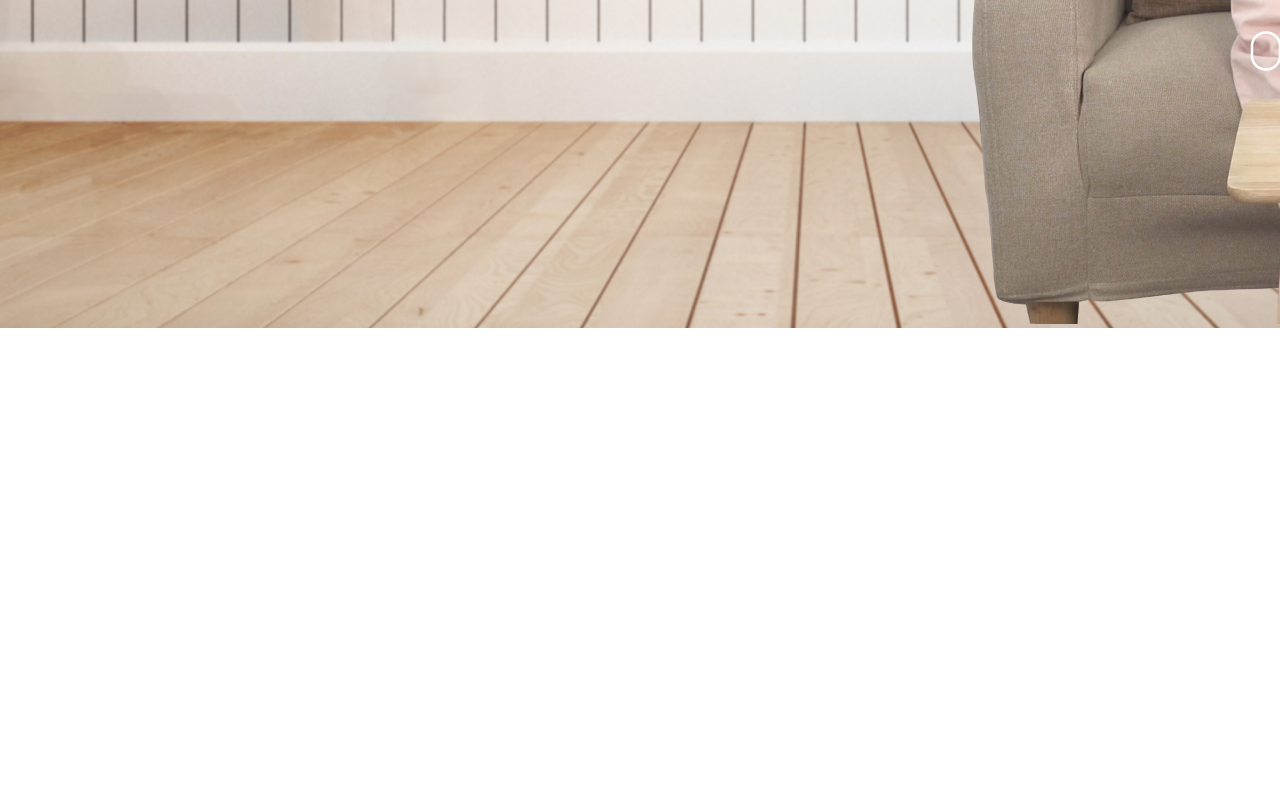
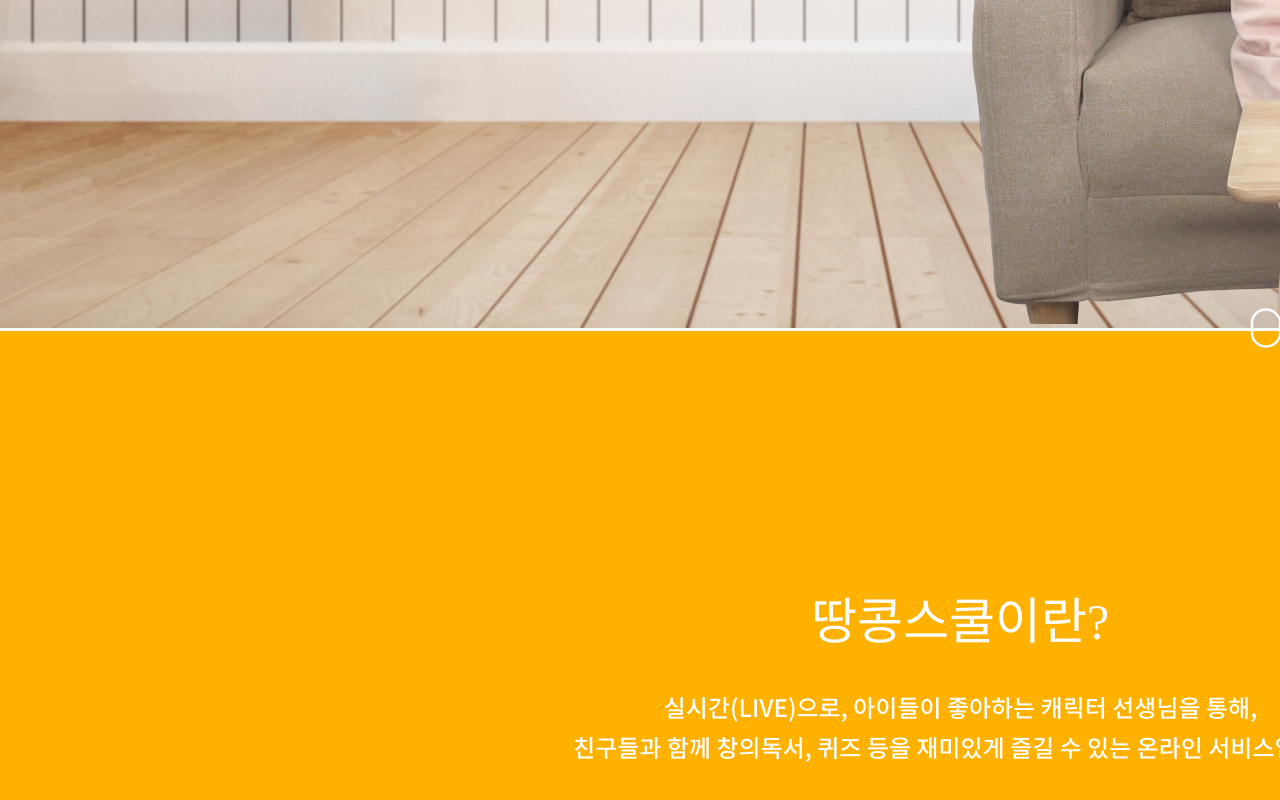
Before and after one commit to cotton-cotton/wanted_pre_onboarding_hodoolabs, a Next.js app: page / in a window 1280 px wide. Shown: the part 752-1552 px from the top of the page. Before the commit the page ends 1083 px from the top, so only its background shows below. Built offline with nearby package versions, Linux system fonts and the light colour scheme.

Commit message:
Add: 두번째 페이지 레이아웃 구현

```diff
--- /dev/null
+++ b/components/Banner/Banner.style.tsx
@@ -0,0 +1,21 @@
+import styled from 'styled-components';
+
+export const Wrapper = styled.div`
+  display: flex;
+  flex-direction: column;
+  justify-content: center;
+  align-items: center;
+  width: 1920px;
+  height: 573px;
+  background-color: #ffb100;
+`;
+export const Logo = styled.img`
+  width: 10%;
+  margin-top: -20px;
+`;
+export const Title = styled.h1`
+  margin-bottom: 50px;
+  font-size: 50px;
+  color: white;
+`;
+export const Description = styled.img``;
--- /dev/null
+++ b/components/Banner/Banner.tsx
@@ -0,0 +1,13 @@
+import * as S from './Banner.style';
+
+const Banner = () => {
+  return (
+    <S.Wrapper>
+      <S.Logo src="images/두번째-단-로고-애니메이션.gif" alt="Logo-animation" />
+      <S.Title>땅콩스쿨이란?</S.Title>
+      <S.Description src="images/두번째단 설명.png" alt="description" />
+    </S.Wrapper>
+  );
+};
+
+export default Banner;
--- a/components/Nav/Nav.style.tsx
+++ b/components/Nav/Nav.style.tsx
@@ -55,8 +55,8 @@ export const Line = styled.span`
 `;
 export const Star = styled.img`
   position: absolute;
-  top: 280px;
-  right: 1520px;
+  top: 270px;
+  left: 360px;
 `;
 export const Banner = styled.h1`
   position: absolute;
@@ -74,6 +74,6 @@ export const UnderLine = styled.h1`
 `;
 export const Rectangle = styled.img`
   position: absolute;
-  bottom: -23px;
+  bottom: -300px;
   left: 1250px;
 `;
--- a/pages/_app.tsx
+++ b/pages/_app.tsx
@@ -1,6 +1,7 @@
 import type { AppProps } from 'next/app';
 import Head from 'next/head';
 import Nav from '../components/Nav/Nav';
+import Banner from '../components/Banner/Banner';
 import { GlobalStyle } from '../styles/GlobalStyle';
 
 function MyApp({ Component, pageProps }: AppProps) {
@@ -12,6 +13,7 @@ function MyApp({ Component, pageProps }: AppProps) {
       </Head>
       <GlobalStyle />
       <Nav />
+      <Banner />
       <Component {...pageProps} />
     </>
   );
```
Also changed, not shown: public/images/두번째-단-로고-애니메이션.gif (renamed from public/images/02.-두번째-단-로고-애니메이션.gif), public/images/두번째단 설명.png (added).
